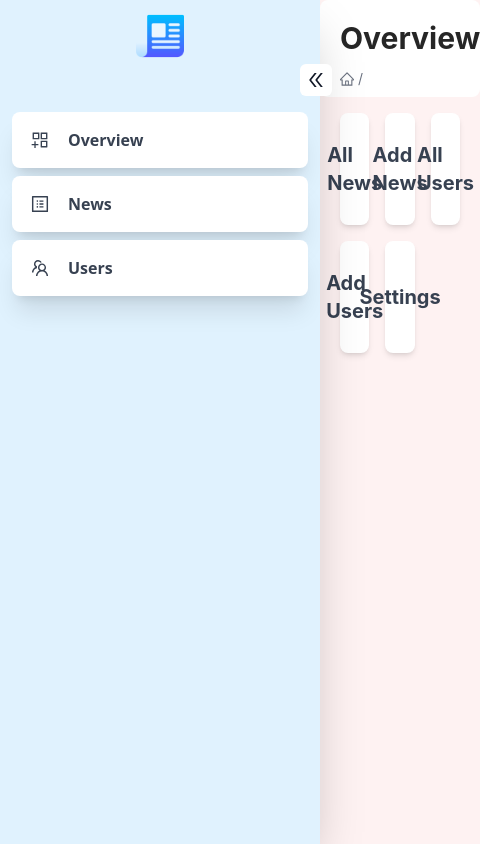
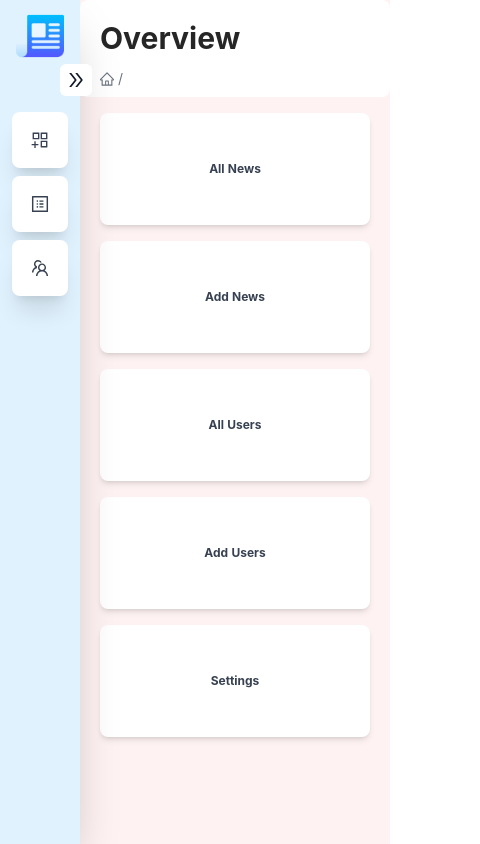
Before and after one commit to shamalka/news-app-admin-dashboard, a React app: page / in a window 390 px wide. Shown: the whole page, 480 px wide, since content can reach past the window. Built offline with nearby package versions, Linux system fonts and the light colour scheme.

Commit message:
Add redux

```diff
--- a/package.json
+++ b/package.json
@@ -14,13 +14,16 @@
   "license": "ISC",
   "dependencies": {
     "@ant-design/icons": "^4.7.0",
+    "@reduxjs/toolkit": "^1.8.2",
     "antd": "^4.21.2",
     "img-loader": "^4.0.0",
     "postcss-loader": "^7.0.0",
     "postcss-preset-env": "^7.7.1",
     "react": "^18.1.0",
     "react-dom": "^18.1.0",
-    "react-router-dom": "^6.3.0"
+    "react-redux": "^8.0.2",
+    "react-router-dom": "^6.3.0",
+    "redux": "^4.2.0"
   },
   "devDependencies": {
     "@babel/core": "^7.18.2",
--- a/src/App.js
+++ b/src/App.js
@@ -1,5 +1,5 @@
-import React from "react";
-import {BrowserRouter, Routes, Route} from "react-router-dom";
+import React, { useEffect } from "react";
+import { BrowserRouter, Routes, Route } from "react-router-dom";
 import About from "./scenes/About";
 import Home from "./scenes/Home";
 import MyAccount from "./scenes/MyAccount";
@@ -10,18 +10,43 @@ import './index.css';
 import News from "./scenes/News";
 import Users from "./scenes/Users";
 import Overview from "./scenes/Overview";
+import { Provider, useDispatch, useSelector } from "react-redux";
+import { changeAppWindowSize } from "./features/appWindowSize";
+
+const App = () => {
+    const appWindowSize = useSelector(
+        (state) => state.appWindowSize.value
+    )
+    const dispatch = useDispatch();
+
+    useEffect(() => {
+        updateDimensions()
+        window.addEventListener("resize", updateDimensions);
+        return () => window.removeEventListener("resize", updateDimensions);
+    })
+
+    const updateDimensions = () => {
+        const width = window.innerWidth;
+        if (width > 850) {
+            dispatch(changeAppWindowSize("full"))
+        } else if (width > 550) {
+            dispatch(changeAppWindowSize("medium"))
+        } else {
+            dispatch(changeAppWindowSize("small"))
+        }
+        // console.log(appWindowSize)
+    }
 
 
-const App = () => {
     return (
         <BrowserRouter>
             <Routes>
-                <Route path="/" element={<Home/>}>
-                    <Route index element={<Overview/>}/>
-                    <Route path="news" element={<News/>}/>
-                    <Route path="users" element={<Users/>}/>
+                <Route path="/" element={<Home />}>
+                    <Route index element={<Overview />} />
+                    <Route path="news" element={<News />} />
+                    <Route path="users" element={<Users />} />
                 </Route>
-                <Route path="/my-account" element={<ProtectedRoute component={<MyAccount/>}/>}/>
+                <Route path="/my-account" element={<ProtectedRoute component={<MyAccount />} />} />
             </Routes>
         </BrowserRouter>
     );
--- a/src/components/SideBar/components/SideBarItem/index.js
+++ b/src/components/SideBar/components/SideBarItem/index.js
@@ -2,7 +2,7 @@ import React from "react";
 
 // hover animation: hover:rounded-lg transition-all duration-300 ease-linear cursor-pointer
 
-const SideBarItem = ({title, icon, isCollapsed}) => {
+const SideBarItem = ({ title, icon, isCollapsed }) => {
     return (
         <div className="flex text-gray-700 bg-white h-14 mt-2 mx-3 rounded-lg shadow-xl font-sans hover:bg-gray-100">
             <div className="flex flex-row items-center justify-center">
--- a/src/components/SideBar/index.js
+++ b/src/components/SideBar/index.js
@@ -2,65 +2,61 @@ import React, { useState, useEffect } from "react";
 import SideBarItem from "./components/SideBarItem";
 import { AppstoreAddOutlined, ProfileOutlined, TeamOutlined, DoubleLeftOutlined, DoubleRightOutlined } from '@ant-design/icons';
 import logo from '../../img/newspaper.png'
-import { Link , useNavigate} from "react-router-dom";
+import { Link, useNavigate } from "react-router-dom";
+import { useSelector } from "react-redux";
 
 const sideMenuConfig = [
     {
         title: "Overview",
         route: "/",
-        icon: <AppstoreAddOutlined className="sidebar-icon"/>
+        icon: <AppstoreAddOutlined className="sidebar-icon" />
     },
     {
         title: "News",
         route: "/news",
-        icon: <ProfileOutlined className="sidebar-icon"/>
+        icon: <ProfileOutlined className="sidebar-icon" />
     },
     {
         title: "Users",
         route: "/users",
-        icon: <TeamOutlined className="sidebar-icon"/>
+        icon: <TeamOutlined className="sidebar-icon" />
     }
 ]
 
-const SideBar = ({onCollapse}) => {
-
+const SideBar = ({ onCollapse }) => {
     const [isCollapsed, setIsCollapsed] = useState(false);
-    let navigate = useNavigate();
+    const appWindowSize = useSelector(
+        (state) => state.appWindowSize.value
+    )
 
     const onSideMenuCollapse = () => {
         setIsCollapsed(!isCollapsed)
         onCollapse(isCollapsed)
     }
 
-    const [width, setWidth]   = useState(window.innerWidth);
-    const [height, setHeight] = useState(window.innerHeight);
-    const updateDimensions = () => {
-        if(window.innerWidth < 850) {
+    useEffect(() => {
+        if (appWindowSize === "full") {
+            setIsCollapsed(false)
+        } else {
             setIsCollapsed(true)
-        } else {
-            setIsCollapsed(false)
         }
-    }
-    useEffect(() => {
-        window.addEventListener("resize", updateDimensions);
-        return () => window.removeEventListener("resize", updateDimensions);
-    }, []);
+    }, [appWindowSize]);
 
     return (
         <div className={`fixed top-0 bottom-0 bg-sky-100 flex flex-col text-white shadow-2xl ${!isCollapsed ? "w-80" : "w-20"} transition-all duration-200 ease-linear`}>
             <div className="h-14 mt-2 flex items-center justify-center">
-                <img src={logo} className="w-12 h-12"/>
+                <img src={logo} className="w-12 h-12" />
             </div>
             <div className="flex items-center justify-end">
                 <div className={`bg-white flex -mr-3 items-center justify-center w-8 h-8 rounded-md hover:bg-gray-100 object-right`} onClick={onSideMenuCollapse}>
-                    {!isCollapsed ? <DoubleLeftOutlined className="text-lg text-gray-900"/> : <DoubleRightOutlined className="text-lg text-gray-900"/>}
+                    {!isCollapsed ? <DoubleLeftOutlined className="text-lg text-gray-900" /> : <DoubleRightOutlined className="text-lg text-gray-900" />}
                 </div>
             </div>
             <div className="mt-2">
                 {
                     sideMenuConfig.map((sideMenuItem, index) => (
                         <Link to={sideMenuItem.route} key={index}>
-                            <SideBarItem title={sideMenuItem.title} icon={sideMenuItem.icon} isCollapsed={isCollapsed}/>
+                            <SideBarItem title={sideMenuItem.title} icon={sideMenuItem.icon} isCollapsed={isCollapsed} />
                         </Link>
                     ))
                 }
--- /dev/null
+++ b/src/features/appWindowSize.js
@@ -0,0 +1,15 @@
+import { createSlice } from "@reduxjs/toolkit";
+
+export const appWindowSizeSlice = createSlice({
+    name: "appWindowSize",
+    initialState: { value: "full" },
+    reducers: {
+        changeAppWindowSize: (state, action) => {
+            state.value = action.payload;
+        }
+    }
+})
+
+export const { changeAppWindowSize } = appWindowSizeSlice.actions;
+
+export default appWindowSizeSlice.reducer;
--- a/src/index.js
+++ b/src/index.js
@@ -1,8 +1,21 @@
+import { configureStore } from "@reduxjs/toolkit";
 import React from "react";
 import { createRoot } from 'react-dom/client';
+import { Provider } from "react-redux";
 import App from "./App";
 import "./App.css";
+import appWindowSizeReducer from "./features/appWindowSize";
+
+const store = configureStore({
+    reducer: {
+        appWindowSize: appWindowSizeReducer
+    }
+})
 
 const container = document.getElementById('app');
 const root = createRoot(container); // createRoot(container!) if you use TypeScript
-root.render(<App/>);
+root.render(
+    <Provider store={store}>
+        <App />
+    </Provider>
+);
--- a/src/scenes/Home/index.js
+++ b/src/scenes/Home/index.js
@@ -1,8 +1,9 @@
-import React, {useState, useEffect} from "react";
+import React, { useState, useEffect } from "react";
 import { Breadcrumb, Layout, Menu } from 'antd';
-import {DesktopOutlined, FileOutlined, PieChartOutlined, TeamOutlined, UserOutlined} from '@ant-design/icons';
+import { DesktopOutlined, FileOutlined, PieChartOutlined, TeamOutlined, UserOutlined } from '@ant-design/icons';
 import SideBar from "../../components/SideBar";
 import { Outlet } from "react-router";
+import { useSelector } from "react-redux";
 
 const Home = () => {
     const [isCollapsed, setIsCollapsed] = useState(false);
@@ -11,27 +12,25 @@ const Home = () => {
         setIsCollapsed(!isCollapsed)
     }
 
-    const [width, setWidth]   = useState(window.innerWidth);
-    const [height, setHeight] = useState(window.innerHeight);
-    const updateDimensions = () => {
-        if(window.innerWidth < 850) {
+    const appWindowSize = useSelector(
+        (state) => state.appWindowSize.value
+    )
+
+    useEffect(() => {
+        if (appWindowSize === "full") {
+            setIsCollapsed(false)
+        } else {
             setIsCollapsed(true)
-        } else {
-            setIsCollapsed(false)
         }
-    }
-    useEffect(() => {
-        window.addEventListener("resize", updateDimensions);
-        return () => window.removeEventListener("resize", updateDimensions);
-    }, []);
+    }, [appWindowSize]);
 
     return (
         <div className="flex h-screen">
             <div className={`flex-none ${!isCollapsed ? "w-80" : "w-20"} transition-all duration-200 ease-linear"`}>
-                <SideBar onCollapse={onCollapse}/>
+                <SideBar onCollapse={onCollapse} />
             </div>
             <div className={`flex-1 bg-red-50 `}>
-                <Outlet/>
+                <Outlet />
             </div>
         </div>
     );
--- a/src/scenes/Overview/index.js
+++ b/src/scenes/Overview/index.js
@@ -1,4 +1,5 @@
-import React from "react";
+import React, { useEffect } from "react";
+import { useSelector } from "react-redux";
 import Breadcrumb from "../../components/BreadCrumb";
 import ContentHeader from "../../components/ContentHeader";
 
@@ -21,14 +22,21 @@ const overViewTileConfig = [
 ]
 
 const Overview = () => {
+    const appWindowSize = useSelector(
+        (state) => state.appWindowSize.value
+    )
+
+    useEffect(() => {
+        console.log(appWindowSize)
+    }, [appWindowSize])
     return (
         <div>
-            <ContentHeader title="Overview"/>
-            <div className="grid grid-cols-3 gap-4 ml-5 mt-4 mr-5">
+            <ContentHeader title="Overview" />
+            <div className={`grid ${appWindowSize === "full" ? "grid-cols-3 gap-4" : appWindowSize === "medium" ? "grid-cols-2 gap-4 " : "grid-cols-1 gap-4 "} ml-5 mt-4 mr-5`}>
                 {
                     overViewTileConfig.map((tile, index) => (
                         <div key={index} className="overview-tile">
-                        <p className="text-xl font-bold text-gray-700">
+                            <p className={`${appWindowSize === "full" ? "text-xl" : "text-xs"} font-bold text-gray-700`}>
                                 {tile.title}
                             </p>
                         </div>
```
Also changed, not shown: 1 other file (tests, documents, lock files or other folders). Lines whose indentation alone changed are shown as unchanged.
